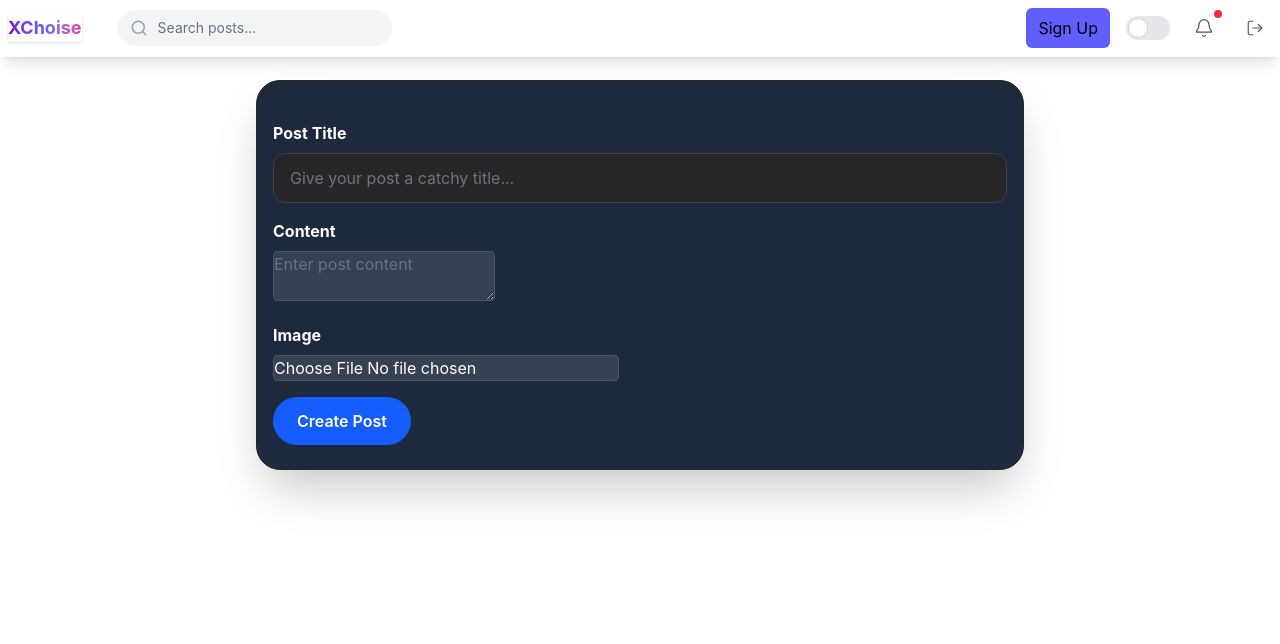
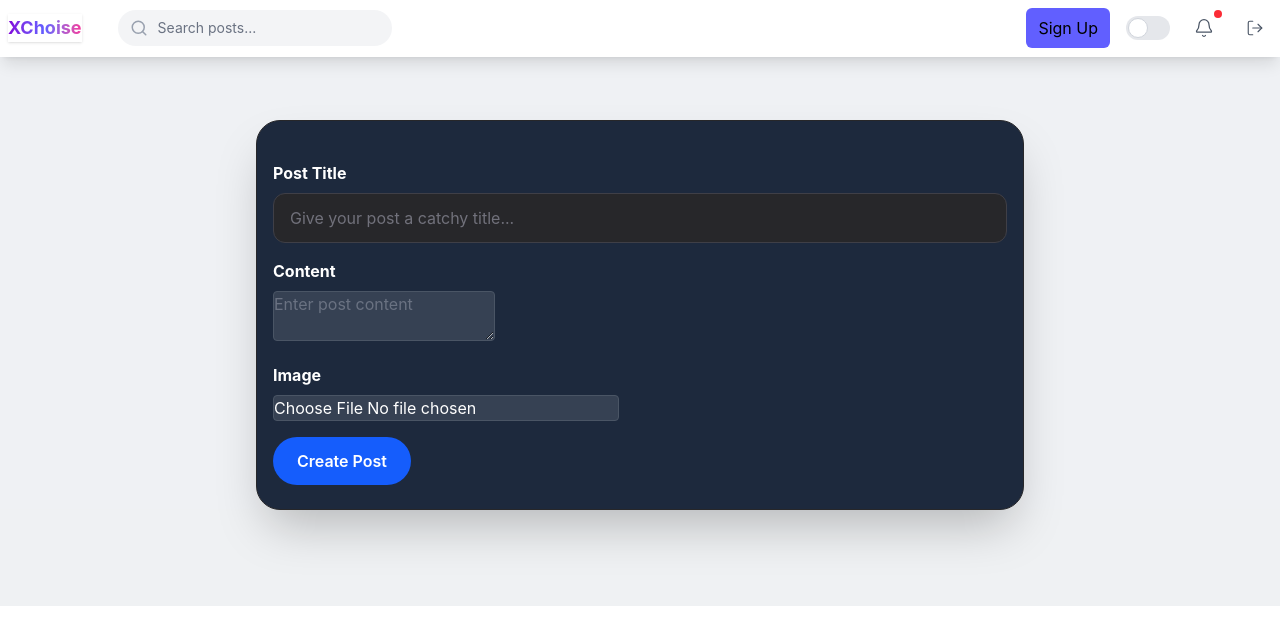
Before and after one commit to MOHSIN777333/Social_media, a React (Vite) app: page /create in a window 1280 px wide. Shown: the top 644 px of the page. Built offline with nearby package versions, Linux system fonts and the light colour scheme; no server answers.

Commit message:
get post done fetching for usequery just style three comp home postitem postlist

```diff
--- a/src/App.jsx
+++ b/src/App.jsx
@@ -10,7 +10,7 @@ function App() {
   return (
     <>
       <Header />
-      <main className="pt-16 md:pt-20 pb-24">
+      <main className="pt-16 md:pt-20 pb-24 dark:text-white dark:bg-[#09090B]  bg-slate-500/10 text-white">
         <Routes>
           <Route path="/" element={<Home />} />
           <Route path="/create" element={<CreatePostPage />} />
--- a/src/Components/CreatePost.jsx
+++ b/src/Components/CreatePost.jsx
@@ -1,20 +1,18 @@
-import { useMutation } from '@tanstack/react-query';
-import React, { useState } from 'react'
-import { supabase } from '../supabase';
-
-
+import { useMutation } from "@tanstack/react-query";
+import React, { useState } from "react";
+import { supabase } from "../supabase";
 
 const createPost = async ({ title, content, image }) => {
     try {
         // Validate inputs
         if (!title || !content || !image) {
-            throw new Error('Title, content, and image are required');
+            throw new Error("Title, content, and image are required");
         }
 
         // Upload the image to Supabase Storage
         const filePath = `${title}-${Date.now()}-${image.name}`;
         const { error: uploadError } = await supabase.storage
-            .from('images')
+            .from("images")
             .upload(filePath, image);
 
         // Check for upload errors
@@ -23,12 +21,13 @@ const createPost = async ({ title, content, image }) => {
         }
 
         // Get the public URL of the uploaded image
-        const { data: getPublicUrlData } = supabase.storage.from('images').getPublicUrl(filePath);
-
+        const { data: getPublicUrlData } = supabase.storage
+            .from("images")
+            .getPublicUrl(filePath);
 
         // Insert the post data into the 'posts' table
         const { data: postData, error: postError } = await supabase
-            .from('posts')
+            .from("posts")
             .insert([{ title, content, image: getPublicUrlData.publicUrl }])
             .select();
 
@@ -39,28 +38,34 @@ const createPost = async ({ title, content, image }) => {
 
         return postData[0]; // Return the created post
     } catch (error) {
-        console.error('Error creating post:', error);
+        console.error("Error creating post:", error);
         throw error;
     }
 };
 
 const CreatePost = () => {
-    const [title, setTitle] = useState('');
-    const [content, setContent] = useState('');
+    const [title, setTitle] = useState("");
+    const [content, setContent] = useState("");
     const [image, setImage] = useState(null);
 
-    const { mutate: createPostMutation, isPending, error } = useMutation({
+    const {
+        mutate: createPostMutation,
+        isPending,
+        error,
+    } = useMutation({
         mutationFn: createPost,
-    })
+    });
     const handleSubmit = (e) => {
         e.preventDefault();
         createPostMutation({ title, content, image });
-    }
+    };
     return (
-        <form onSubmit={handleSubmit} className="
+        <form
+            onSubmit={handleSubmit}
+            className="
+            mt-10
             max-w-full
             px-4
-
             rounded-3xl
             dark:border dark:border-white/10
             dark:bg-white/10
@@ -69,19 +74,18 @@ shadow-2xl
             p-6
             border border-zinc-800 bg-slate-800
             md:max-w-3xl
-">
-            <div className="text-red-500 mb-4">
-                {error && <p>{error.message}</p>}
-            </div>
-            <div className='mb-4'>
-                <label htmlFor='title' className='block text-white font-bold mb-2'>
+            "
+        >
+            <div className="text-red-500 mb-4">{error && <p>{error.message}</p>}</div>
+            <div className="mb-4">
+                <label htmlFor="title" className="block text-white font-bold mb-2">
                     Post Title
                 </label>
                 <input
                     onChange={(e) => setTitle(e.target.value)}
                     value={title}
-                    type='text'
-                    id='title'
+                    type="text"
+                    id="title"
                     className="
 w-full
 rounded-xl
@@ -97,38 +101,37 @@ focus:ring-4
 focus:ring-blue-500/20
 transition-all
 "
-                    placeholder='Give your post a catchy title...'
+                    placeholder="Give your post a catchy title..."
                 />
             </div>
-            <div className='mb-4'>
-                <label htmlFor='content' className='block text-white font-bold mb-2'>
+            <div className="mb-4">
+                <label htmlFor="content" className="block text-white font-bold mb-2">
                     Content
                 </label>
                 <textarea
                     onChange={(e) => setContent(e.target.value)}
                     value={content}
-                    id='content'
-                    className='bg-gray-700 text-white placeholder:text-gray-500 border border-gray-600 rounded focus:outline-none focus:ring-2 focus:ring-blue-500'
-                    placeholder='Enter post content'
+                    id="content"
+                    className="bg-gray-700 text-white placeholder:text-gray-500 border border-gray-600 rounded focus:outline-none focus:ring-2 focus:ring-blue-500"
+                    placeholder="Enter post content"
                 ></textarea>
             </div>
 
             <div className="mb-4">
-                <label htmlFor='image' className='block text-white font-bold mb-2'>
-
+                <label htmlFor="image" className="block text-white font-bold mb-2">
                     Image
                 </label>
                 <input
                     onChange={(e) => setImage(e.target.files[0])}
-                    accept='image/*'
+                    accept="image/*"
                     required
-                    type='file'
-                    id='image'
-                    className='bg-gray-700 text-white placeholder:text-gray-500 border border-gray-600 rounded focus:outline-none focus:ring-2 focus:ring-blue-500'
+                    type="file"
+                    id="image"
+                    className="bg-gray-700 text-white placeholder:text-gray-500 border border-gray-600 rounded focus:outline-none focus:ring-2 focus:ring-blue-500"
                 />
             </div>
             <button
-                type='submit'
+                type="submit"
                 className="
                 from-blue-600
 to-indigo-600
@@ -146,10 +149,10 @@ w-full
 md:w-auto
 "
             >
-                {isPending ? 'Creating...' : 'Create Post'}
+                {isPending ? "Creating..." : "Create Post"}
             </button>
         </form>
-    )
-}
+    );
+};
 
-export default CreatePost
+export default CreatePost;
--- /dev/null
+++ b/src/Components/PostItem.jsx
@@ -0,0 +1,39 @@
+import { useQuery } from '@tanstack/react-query'
+import React from 'react'
+import { supabase } from '../supabase'
+import PostList from './PostList'
+
+const fetchPost = async () => {
+    const { data, error } = await supabase.from("posts").select("*").order("created_at", { ascending: false });
+    if (error) throw new Error("error in fetchPost", error);
+    return data
+
+};
+const PostItem = () => {
+
+    const { data, error, isLoading } = useQuery({ queryKey: ["posts"], queryFn: fetchPost });
+
+
+    console.log(data);
+
+    if (isLoading) {
+        return <div>Loading Posts...</div>
+    };
+
+    if (error) {
+        return <div>Error:{error.message}</div>
+    };
+
+    return (
+        <section>
+            <h3>Recent Posts</h3>
+            <div className="">
+                {data && data.map((post) => (
+                    <PostList post={post} key={post.id} />
+                ))}
+            </div>
+        </section>
+    )
+}
+
+export default PostItem
--- /dev/null
+++ b/src/Components/PostList.jsx
@@ -0,0 +1,11 @@
+import React from 'react'
+
+const PostList = ({ post }) => {
+    return (
+        <article>
+            <img src={post.image} alt="" />
+        </article>
+    )
+}
+
+export default PostList
--- a/src/Pages/Home.jsx
+++ b/src/Pages/Home.jsx
@@ -1,8 +1,16 @@
 import React from 'react'
+import PostItem from '../Components/PostItem'
 
 const Home = () => {
     return (
-        <div>Home</div>
+        <div>
+            <h1>home</h1>
+            <main className="">
+                <PostItem />
+            </main>
+
+        </div>
+
     )
 }
 
```
Lines whose indentation alone changed are shown as unchanged.
